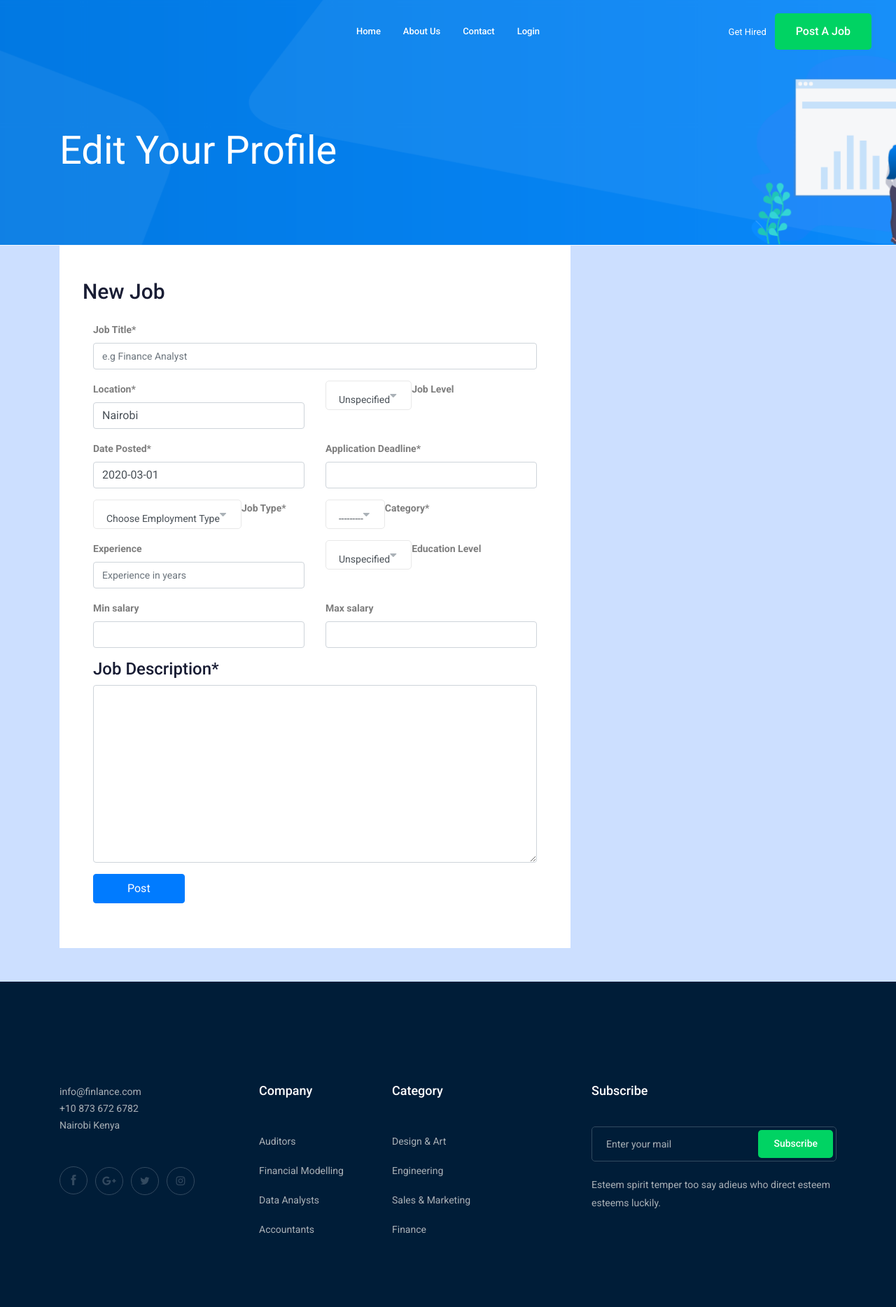
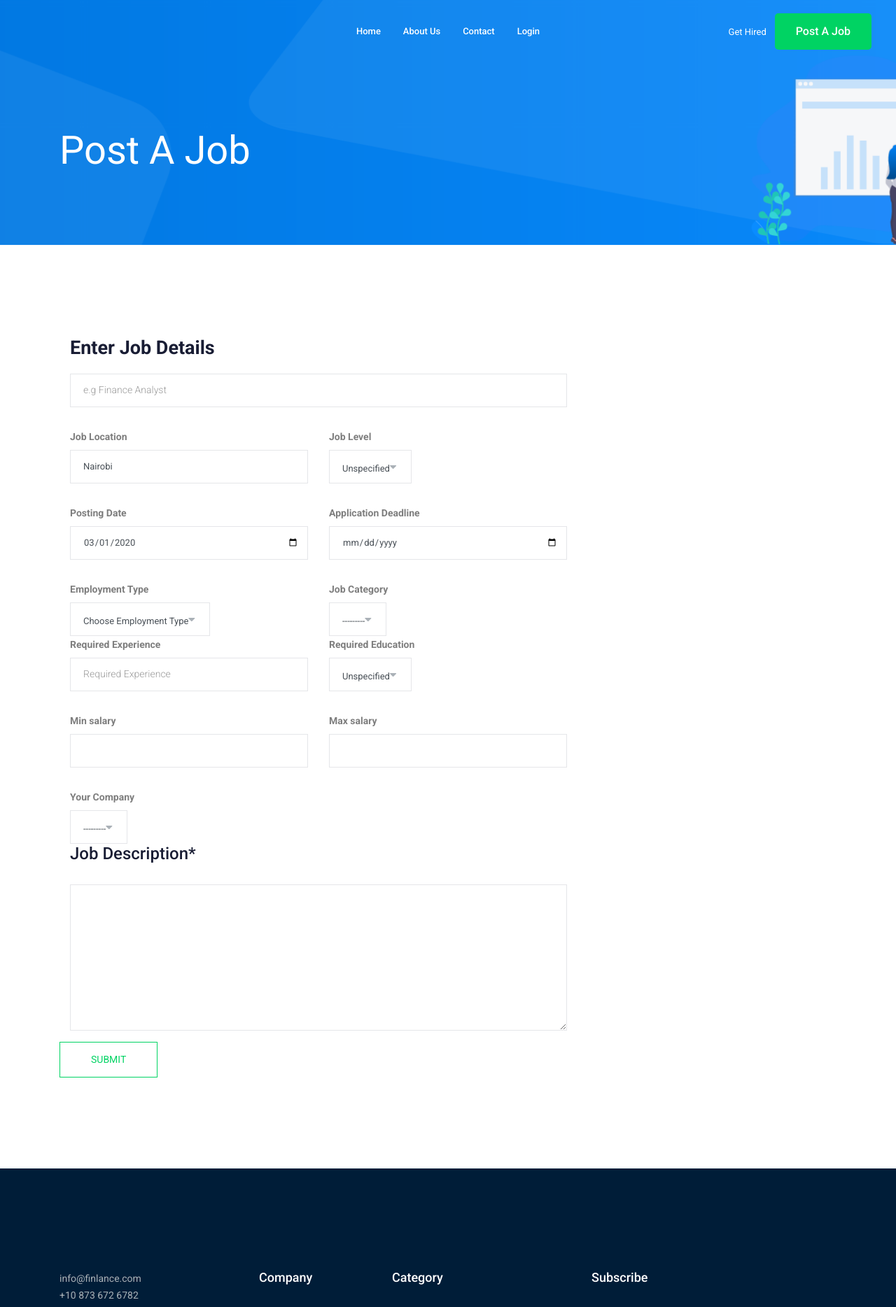
Before and after one commit to Gicheha/Finlance, a Django app: template indexapp/templates/post_job.html in a window 1280 px wide. Shown: the top 1868 px of the page at 70% size. Run offline with Django 3.2, Linux system fonts and the light colour scheme; the template is opened without the code that fills it: values that come from a table or form of the project are taken from there, others are empty; some libraries are stand-ins or nearby versions.

Commit message:
Customer Post Jobs

```diff
--- a/customer/admin.py
+++ b/customer/admin.py
@@ -3,3 +3,4 @@ from customer.models import *
 # Register your models here.
 admin.site.register(Customer)
 admin.site.register(Job)
+admin.site.register(ShortList)
--- a/customer/forms.py
+++ b/customer/forms.py
@@ -2,6 +2,10 @@ from ckeditor.widgets import CKEditorWidget
 from django import forms
 from customer.models import *
 from indexapp.constants import COMPANY_SIZES
+
+
+class DateInput(forms.DateInput):
+    input_type = 'date'
 
 
 class RichEditor(forms.Form):
@@ -65,7 +69,25 @@ class UpdateCustomer(forms.ModelForm):
 class JobForm(forms.ModelForm):
     class Meta:
         model = Job
-        exclude = ['hiring_organization']
+        fields = ['hiring_organization',
+                    'title',
+                    'job_location',
+                    'job_level',
+                    'date_posted',
+                    'valid_through',
+                    'employment_type',
+                    'category',
+                    'experience',
+                    'education_level',
+                    'max_salary',
+                    'min_salary',
+                    'description'
+                ]
+
+        widgets = {
+            'date_posted' : DateInput(),
+            'valid_through' : DateInput()
+        }
 
     def __init__(self, *args, **kwargs):
         super(JobForm, self).__init__(*args, **kwargs)
@@ -73,5 +95,13 @@ class JobForm(forms.ModelForm):
         for field in self.fields.values():
             field.widget.attrs['class'] = 'form-control'
 
+        self.fields['hiring_organization'].widget.attrs['placeholder'] = 'hiring organization'
         self.fields['title'].widget.attrs['placeholder'] = 'e.g Finance Analyst'
-        self.fields['experience'].widget.attrs['placeholder'] = 'Experience in years'
+        self.fields['job_location'].widget.attrs['placeholder'] = 'Job  Location'
+        self.fields['job_level'].widget.attrs['placeholder'] = 'Job Level'
+        self.fields['date_posted'].widget.attrs['placeholder'] = 'Date Posted'
+        self.fields['valid_through'].widget.attrs['placeholder'] = 'Application Deadline'
+        self.fields['employment_type'].widget.attrs['placeholder'] = 'Employment Type'
+        self.fields['category'].widget.attrs['placeholder'] = 'Job Category'
+        self.fields['experience'].widget.attrs['placeholder'] = 'Required Experience'
+        self.fields['education_level'].widget.attrs['placeholder'] = 'Required Education'
--- a/customer/models.py
+++ b/customer/models.py
@@ -22,6 +22,9 @@ class Customer(models.Model):
     def __str__(self):
         return self.business_name
 
+    def __unicode__(self):
+        return self.id
+
 
 class Job(models.Model):
     hiring_organization = models.ForeignKey(Customer, on_delete=models.CASCADE)
--- a/finlance/settings.py
+++ b/finlance/settings.py
@@ -94,12 +94,12 @@ WSGI_APPLICATION = 'finlance.wsgi.application'
 
 DATABASES = {
     'default': {
-        'ENGINE': 'django.db.backends.postgresql_psycopg2',
+        'ENGINE': 'django.db.backends.mysql',
         'NAME': 'finlance',
-        'USER': 'postgres',
+        'USER': 'finlance',
         'PASSWORD': '2020Vision@254#',
         'HOST': '167.172.46.206',
-        'PORT': '5432'
+        'PORT': '3306'
     }
 }
 
--- a/indexapp/templates/post_job.html
+++ b/indexapp/templates/post_job.html
@@ -6,84 +6,109 @@
         <div class="row">
             <div class="col-xl-12">
                 <div class="bradcam_text">
-                    <h3>Edit Your Profile</h3>
+                    <h3>Post a Job</h3>
                 </div>
             </div>
         </div>
     </div>
 </div>
-<div class="ftco-section" style="background-color: rgb(204, 223, 255);">
+
+<section class="contact-section section_padding">
   <div class="container">
+    <div class="col-12">
+      <h2 class="contact-title">Enter Job Details</h2>
+    </div>
+    <div class="col-lg-8">
+      <form class="form-contact contact_form" method="post" action="{% url 'new-job' %}">
+        {% csrf_token %}
         <div class="row">
-      <div class="col-md-12 col-lg-8 mb-5">
-        <form class="p-5 bg-white" method="post" action="{% url 'new-job' %}">
-          {% csrf_token %}
-          <div class="row form-group">
-            <h2>New Job</h2>
-          </div>
-          <div class="row form-group">
-            <div class="col-md-12 mb-3 mb-md-0"><label class="font-weight-bold">Job Title<span class="bold">*</span></label>
+          <div class="col-12">
+              <div class="form-group">
                 {{form.title}}
               </div>
           </div>
-          <div class="row form-group">
-            <div class="col-md-6 mb-3 mb-md-0"><label class="font-weight-bold">Location<span class="bold">*</span></label>
+          <div class="col-sm-6">
+            <label class="font-weight-bold">Job Location</label>
+            <div class="form-group">
               {{form.job_location}}
             </div>
-            <div class="col-md-6 mb-3 mb-md-0"><label class="font-weight-bold">Job Level</label>
+          </div>
+          <div class="col-sm-6">
+            <label class="font-weight-bold">Job Level</label>
+            <div class="form-group">
               {{form.job_level}}
             </div>
           </div>
-          <div class="row form-group">
-            <div class="col-md-6 mb-3 mb-md-0"><label class="font-weight-bold">Date Posted<span class="bold">*</span></label>
+          <div class="col-sm-6">
+            <label class="font-weight-bold">Posting Date</label>
+            <div class="form-group">
               {{form.date_posted}}
             </div>
-            <div class="col-md-6 mb-3 mb-md-0"><label class="font-weight-bold">Application Deadline<span class="bold">*</span></label>
+          </div>
+          <div class="col-sm-6">
+            <label class="font-weight-bold">Application Deadline</label>
+            <div class="form-group">
               {{form.valid_through}}
             </div>
           </div>
-          <div class="row form-group">
-            <div class="col-md-6 mb-3 mb-md-0"><label class="font-weight-bold">Job Type<span class="bold">*</span></label>
+          <div class="col-sm-6">
+            <label class="font-weight-bold">Employment Type</label>
+            <div class="form-group">
               {{form.employment_type}}
             </div>
-            <div class="col-md-6 mb-3 mb-md-0"><label class="font-weight-bold">Category<span class="bold">*</span></label>
+          </div>
+          <div class="col-sm-6">
+            <label class="font-weight-bold">Job Category</label>
+            <div class="form-group">
               {{form.category}}
             </div>
           </div>
-          <div class="row form-group">
-            <div class="col-md-6 mb-3 mb-md-0"><label class="font-weight-bold">Experience </label>
+          <div class="col-sm-6">
+            <label class="font-weight-bold">Required Experience</label>
+            <div class="form-group">
               {{form.experience}}
             </div>
-            <div class="col-md-6 mb-3 mb-md-0"><label class="font-weight-bold">Education Level</label>
+          </div>
+          <div class="col-sm-6">
+            <label class="font-weight-bold">Required Education</label>
+            <div class="form-group">
               {{form.education_level}}
             </div>
           </div>
-
-          <div class="row form-group">
-            <div class="col-md-6 mb-3 mb-md-0"><label class="font-weight-bold">Min salary </label>
+          <div class="col-sm-6">
+            <label class="font-weight-bold">Min salary </label>
+            <div class="form-group">
               {{form.min_salary}}
             </div>
-            <div class="col-md-6 mb-3 mb-md-0"><label class="font-weight-bold">Max salary</label>
+          </div>
+          <div class="col-sm-6">
+            <label class="font-weight-bold">Max salary</label>
+            <div class="form-group">
               {{form.max_salary}}
             </div>
           </div>
-
-          <div class="row form-group">
-            <div class="col-md-12">
+          <div class="col-sm-6">
+            <label class="font-weight-bold">Your Company</label>
+            <div class="form-group">
+              {{form.hiring_organization}}
+            </div>
+          </div>
+          <div class="col-12">
+            <div class="form-group">
               <h3>Job Description<span class="bold">*</span></h3>
             </div>
-            <div class="col-md-12 mb-3 mb-md-0">
+          </div>
+          <div class="col-12">
             {{form.media}}
             {{form.description}}
           </div>
+          <div class="form-group mt-3">
+            <button type="submit" class="button button-contactForm btn_4 boxed-btn">Submit</button>
           </div>
-          <div class="row form-group">
-            <div class="col-md-12"><input type="submit" class="btn btn-primary  py-2 px-5" value="Post"></div>
         </div>
       </form>
     </div>
   </div>
-  </div>
-</div>
+</section>
 
 {% endblock %}
--- a/indexapp/views.py
+++ b/indexapp/views.py
@@ -17,7 +17,7 @@ def index(request):
 def jobs(request):
     jobs = paginate(get_jobs(), request.GET.get('page', 1))
     context = {'jobs': jobs, 'categories': INDUSTRY_CATEGORIES[1:]}
-    return render(request, "job-listings.html", context)
+    return render(request, "jobs.html", context)
 
 
 def single_job(request, slug):
```
Also changed, not shown: customer/views.py (+5 -10 lines), indexapp/templates/jobs.html (added, +105 -0 lines). Lines whose indentation alone changed are shown as unchanged.
